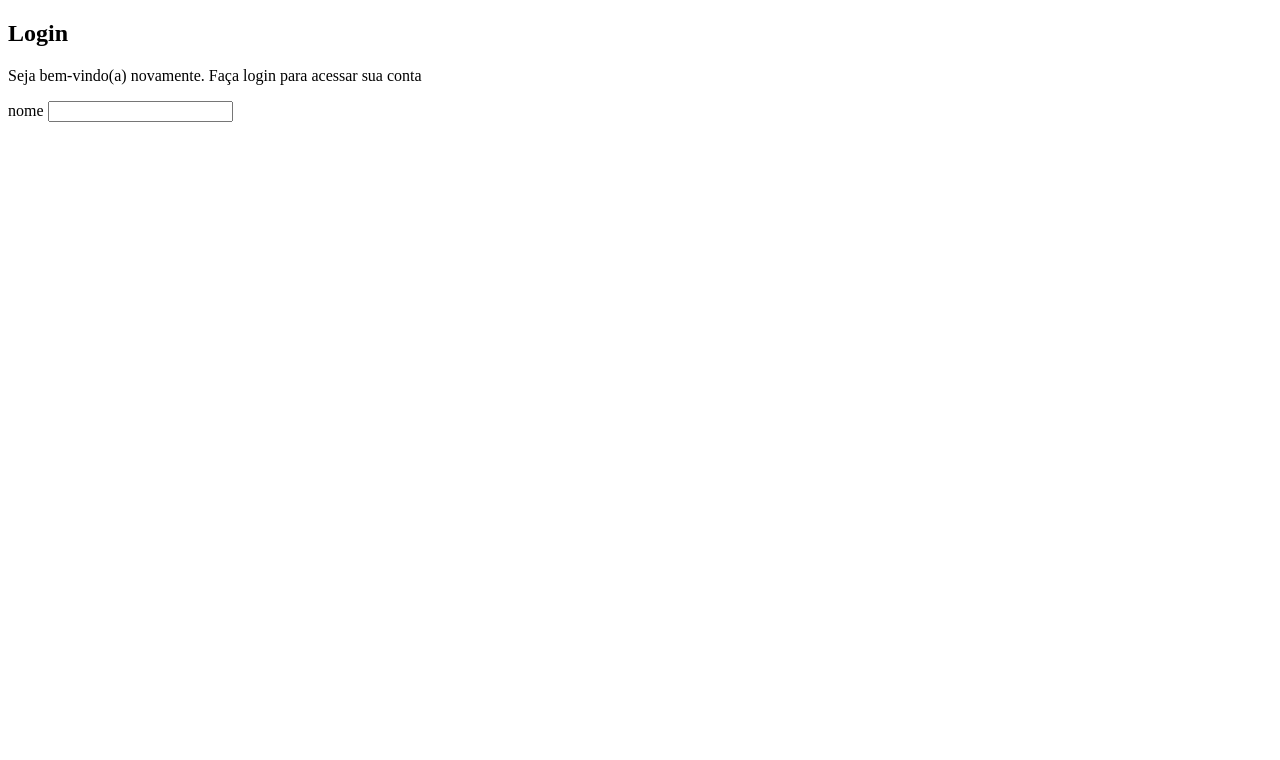
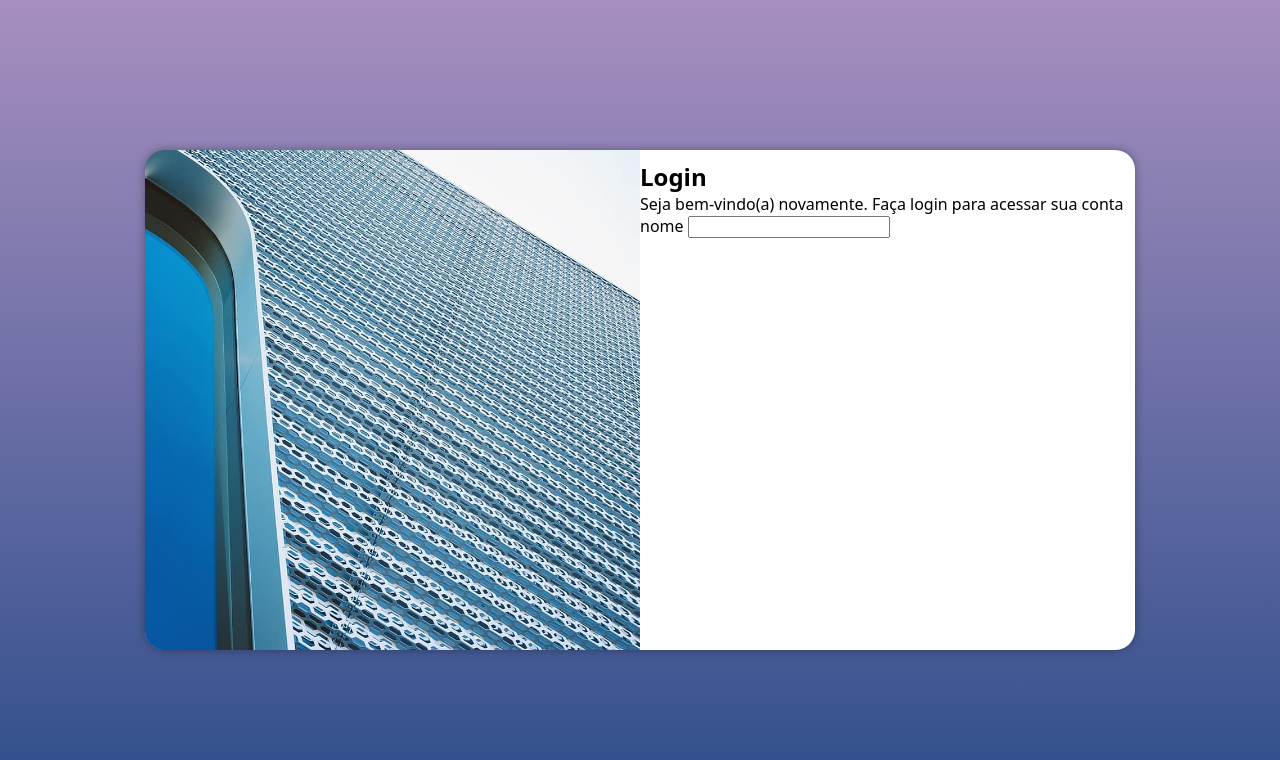
Before and after one commit to JeffersonSdev/projeto-login, a plain HTML site: page index.html in a window 1280 px wide. Drawn offline with Linux system fonts and the light colour scheme.

Commit message:
media-query para outras telas

```diff
--- /dev/null
+++ b/estilos/media-query.css
@@ -0,0 +1,44 @@
+@charset "UTF-8";
+
+@media screen and (min-width: 768px) and (max-width:992px) {
+
+    body{
+        background-image: linear-gradient(to top, #2E4E8C, #A78FBF);
+    }
+
+    section#login{
+        width: 80vw;
+    }
+
+    section#login > div#imagem{
+        float: left;
+        width: 30%;
+        height: 100%;
+    }
+
+    section#login > div#form{
+        float: right;
+        width: 70%;
+        height: 100%;
+    }
+}
+
+@media screen and (min-width: 992px) {
+    body{
+        background-image: linear-gradient(to top, #2E4E8C, #A78FBF);
+    }
+    section#login{
+        width: 990px;
+    }
+    section#login > div#imagem{
+        float: left;
+        width: 50%;
+        height: 100%;
+    }
+
+    section#login > section#form{
+        float: right;
+        width: 50%;
+
+    }
+}
--- a/estilos/style.css
+++ b/estilos/style.css
@@ -5,3 +5,53 @@
     verde: #49a08d
     lilas: #5f2c82
 */
+
+*{
+    font-family: system-ui, -apple-system, BlinkMacSystemFont, 'Segoe UI', Roboto, Oxygen, Ubuntu, Cantarell, 'Open Sans', 'Helvetica Neue', sans-serif;
+
+    padding: 0px;
+    margin: 0px;
+    box-sizing: border-box;
+}
+
+body,html{
+    background-color:#5f2c82 ;
+    height: 100vh;
+    width: 100vw;
+}
+
+main{
+    position: relative;
+    height: 100vh;
+    width: 100vw;
+}
+
+section#login{
+    position: absolute;
+    top: 50%;
+    left: 50%;
+    transform: translate(-50%, -50%);
+
+    background-color: white;
+    width: 250px;
+    height: 500px;
+    border-radius: 20px;
+    overflow: hidden;
+    box-shadow: 0px 0px 10px rgba(0, 0, 0, 0.349);
+    transition: width .5s, height .5s;
+    transition-timing-function: ease;
+
+}
+
+section#login > div#imagem{
+    display: block;
+    background: #5f2c82 url(../img/metal.jpg);
+    background-size: cover;
+    height: 200px;
+    background-position: left bottom;
+}
+
+section#login > div#form{
+    display: block;
+    padding: 10px;
+}
--- a/index.html
+++ b/index.html
@@ -6,6 +6,7 @@
     <meta name="viewport" content="width=device-width, initial-scale=1.0">
     <title>Login</title>
     <link rel="stylesheet" href="estilos/style.css">
+    <link rel="stylesheet" href="estilos/media-query.css">
 </head>
 <body>
     <main>
```
